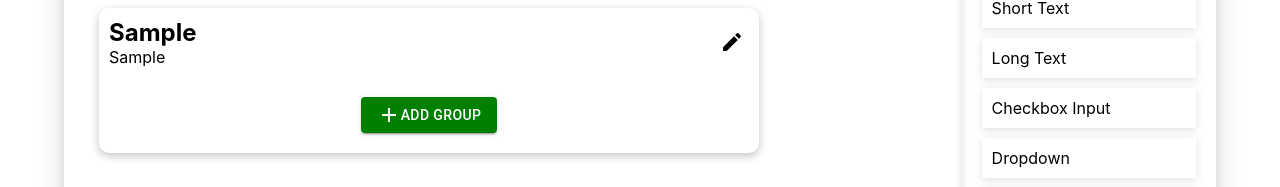
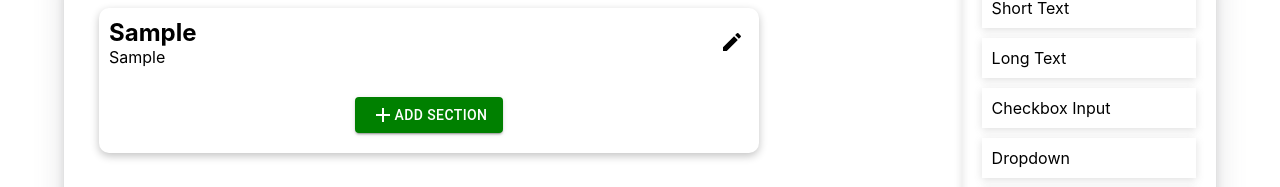
Before and after one commit to TrakGene/react-form-builder, a React (Create React App) app: page / in a window 1280 px wide. Both pictures are taken after typing "Sample", "Sample" into the empty fields and a click on the button "CREATE". Shown: the part 208-395 px from the top of the page. Built offline with nearby package versions, Linux system fonts and the light colour scheme.

Commit message:
Added initial docs

```diff
--- a/src/components/SectionElement/GroupElement.jsx
+++ b/src/components/SectionElement/GroupElement.jsx
@@ -132,7 +132,7 @@ function GroupElement({ groupId }) {
           onClick={handleAddGroup}
         >
           <AddIcon />
-          ADD GROUP
+          ADD SECTION
         </Button>
       </div>
     </div>
```
Also changed, not shown: 32 other files (tests, documents, lock files or other folders).
